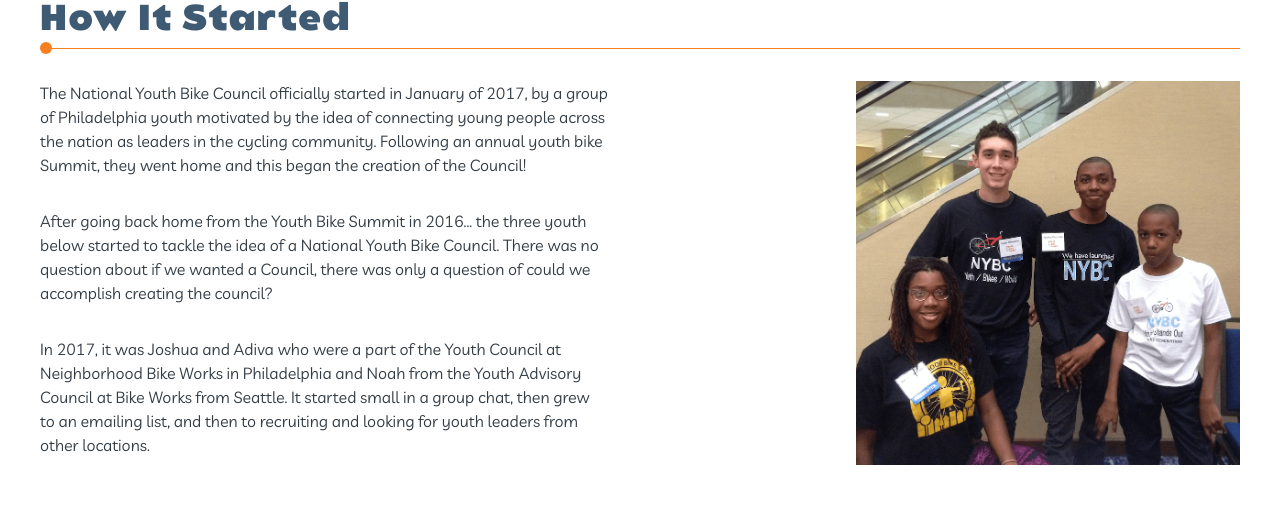
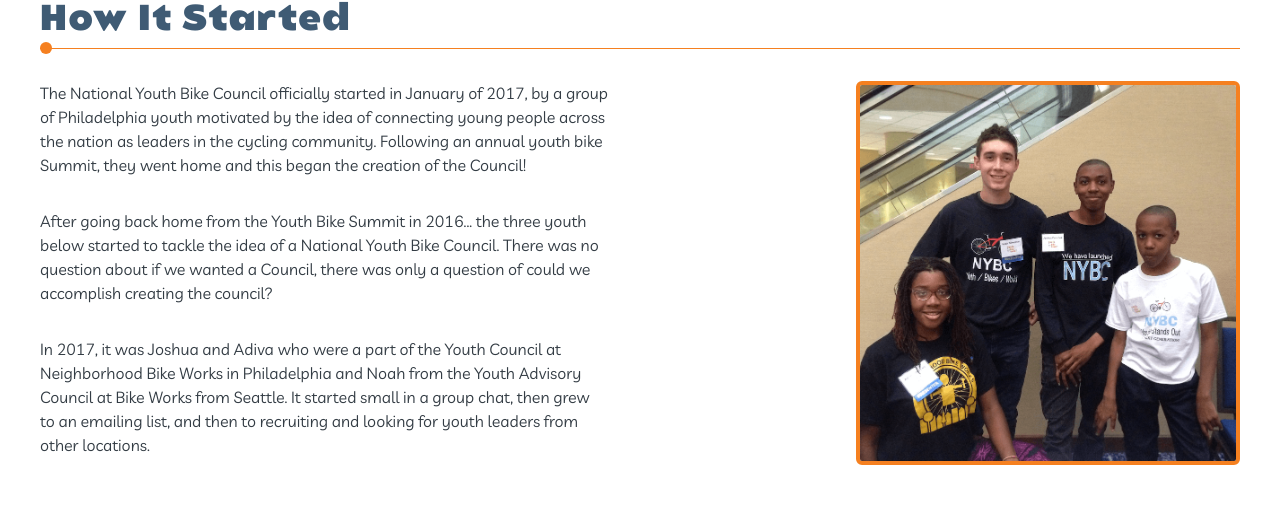
Before and after one commit to wdmnybcouncil/national-youth-bike-council, a React (Create React App) app: page /#/how-it-started in a window 1280 px wide. Shown: the part 280-792 px from the top of the page. Built offline with nearby package versions, Linux system fonts and the light colour scheme; what prettier-plugin-tailwindcss would draw is missing.

Commit message:
refactor: add border to the image

```diff
--- a/src/views/HowItStarted.js
+++ b/src/views/HowItStarted.js
@@ -37,7 +37,7 @@ function HowItStarted({ howItStartedView, startingCrewMembers = [], onCardClick
         <div className="grid grid-cols-2 gap-8 sm:grid-cols-4 md:gap-16">
           <div className="col-span-2 flex flex-col gap-8">{renderSectionTexts(howItStartedView[0].text)}</div>
           <div className="col-span-2 row-start-1 place-self-center sm:row-auto sm:justify-self-end">
-            <Section.Img src={howItStartedView[0].img.src} alt={howItStartedView[0].img.alt} className="object-cover object-center" />
+            <Section.Img src={howItStartedView[0].img.src} alt={howItStartedView[0].img.alt} className="rounded-md border-4 border-skin-accent object-cover object-center" />
           </div>
         </div>
       </Section>
```
